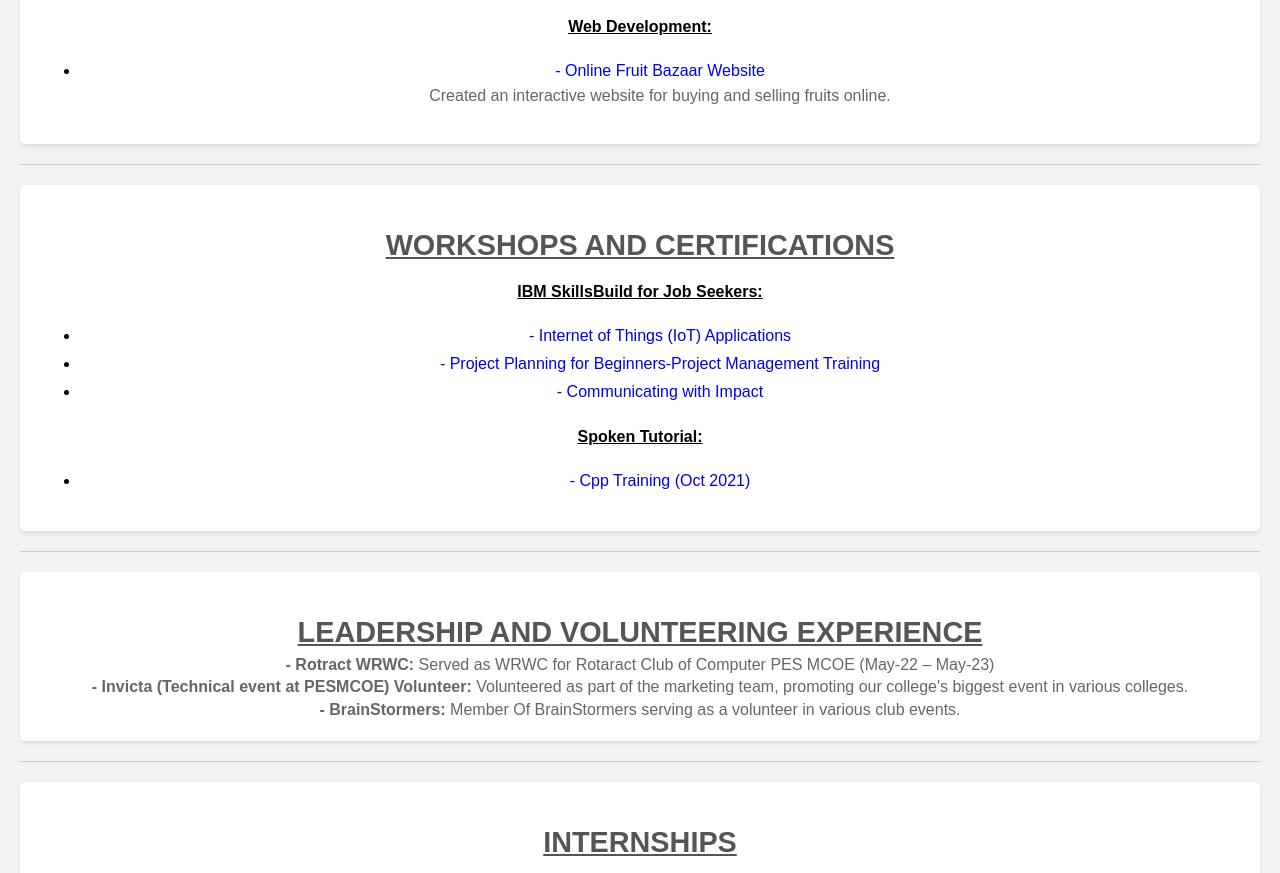
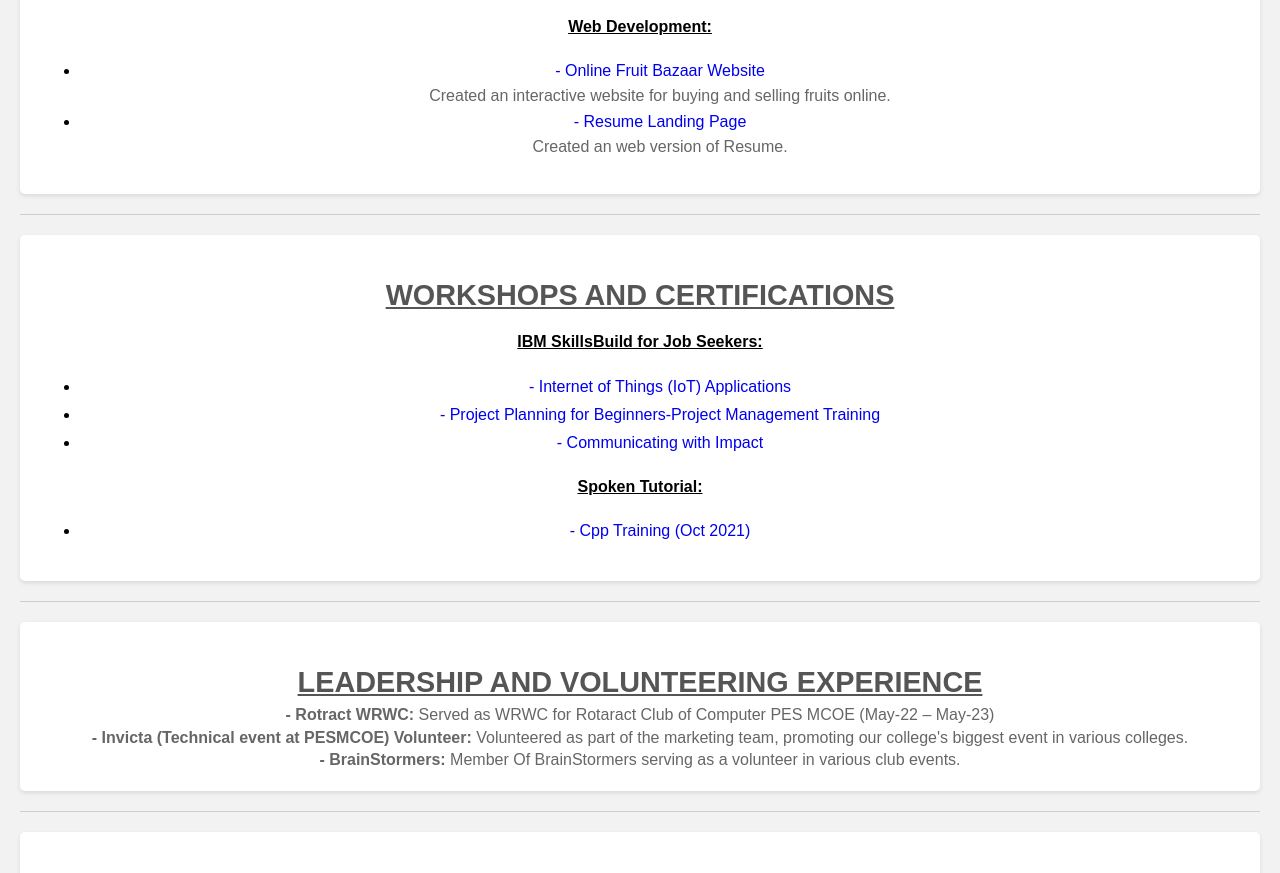
Before and after one commit to Yuvraj1200/resume, a plain HTML site: page index.html in a window 1280 px wide. Shown: the part 2012-2885 px from the top of the page. Drawn offline with Linux system fonts and the light colour scheme.

Commit message:
webpage: Update Web Projects List

```diff
--- a/index.html
+++ b/index.html
@@ -175,6 +175,10 @@
                 <a href="https://drive.google.com/drive/folders/139khBSJw7GgG6_F1SxETnDkDlSS6m4cA?usp=sharing">- Online Fruit Bazaar Website</a>
                 <p>Created an interactive website for buying and selling fruits online.</p>
             </li>
+            <li>
+                <a href="https://yuvraj1200.netlify.app/">- Resume Landing Page</a>
+                <p>Created an web version of Resume.</p>
+            </li>
         </ul>
     </section>
 
```
